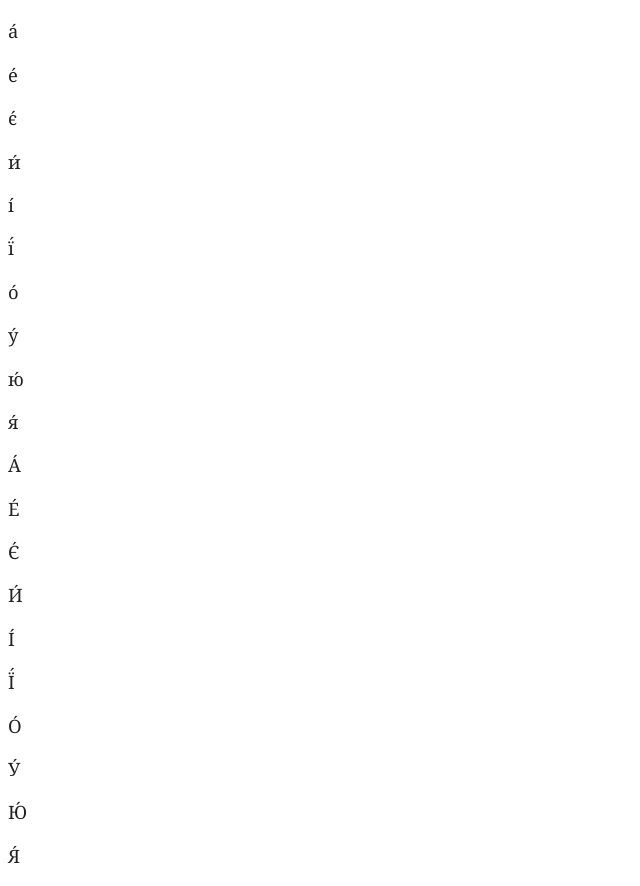
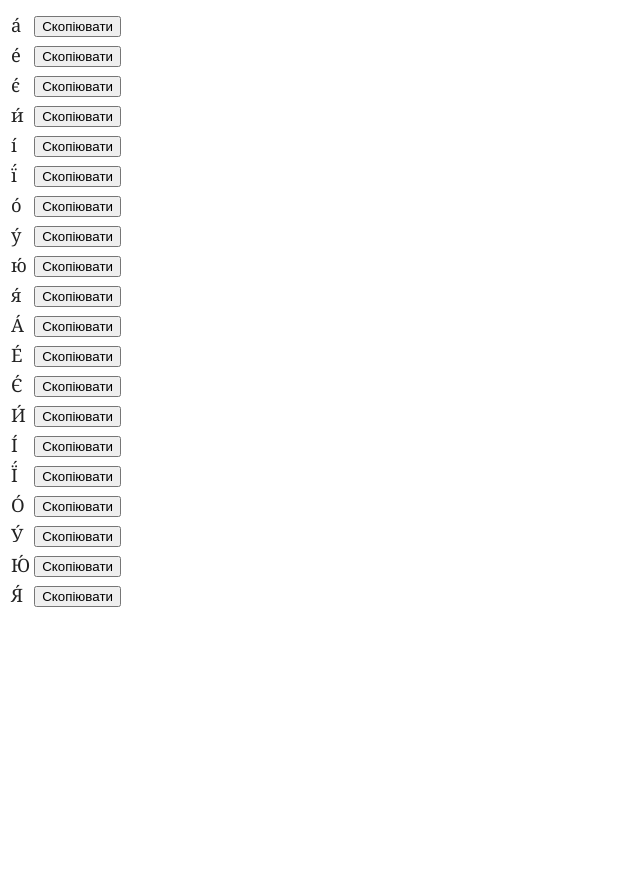
Before and after one commit to mivanchenko/monk, a plain HTML site: page accent/index.html in a window 1280 px wide. Shown: the whole page, without its empty margins (0-640 px from the left). After the commit the page ends 800 px from the top, so only its background shows below. Drawn offline with Linux system fonts and the light colour scheme.

Commit message:
Put the copy buttons on an accent page

```diff
--- a/accent/index.html
+++ b/accent/index.html
@@ -13,27 +13,69 @@
 </head>
 <body>
 
-<p>а́</p>
-<p>е́</p>
-<p>є́</p>
-<p>и́</p>
-<p>і́</p>
-<p>ї́</p>
-<p>о́</p>
-<p>у́</p>
-<p>ю́</p>
-<p>я́</p>
+<table>
+<tr><td><span>а́</span></td><td><button></button></td></tr>
+<tr><td><span>е́</span></td><td><button></button></td></tr>
+<tr><td><span>є́</span></td><td><button></button></td></tr>
+<tr><td><span>и́</span></td><td><button></button></td></tr>
+<tr><td><span>і́</span></td><td><button></button></td></tr>
+<tr><td><span>ї́</span></td><td><button></button></td></tr>
+<tr><td><span>о́</span></td><td><button></button></td></tr>
+<tr><td><span>у́</span></td><td><button></button></td></tr>
+<tr><td><span>ю́</span></td><td><button></button></td></tr>
+<tr><td><span>я́</span></td><td><button></button></td></tr>
+<tr><td><span>А́</span></td><td><button></button></td></tr>
+<tr><td><span>Е́</span></td><td><button></button></td></tr>
+<tr><td><span>Є́</span></td><td><button></button></td></tr>
+<tr><td><span>И́</span></td><td><button></button></td></tr>
+<tr><td><span>І́</span></td><td><button></button></td></tr>
+<tr><td><span>Ї́</span></td><td><button></button></td></tr>
+<tr><td><span>О́</span></td><td><button></button></td></tr>
+<tr><td><span>У́</span></td><td><button></button></td></tr>
+<tr><td><span>Ю́</span></td><td><button></button></td></tr>
+<tr><td><span>Я́</span></td><td><button></button></td></tr>
+</table>
 
-<p>А́</p>
-<p>Е́</p>
-<p>Є́</p>
-<p>И́</p>
-<p>І́</p>
-<p>Ї́</p>
-<p>О́</p>
-<p>У́</p>
-<p>Ю́</p>
-<p>Я́</p>
+<script>
+	let action_text = 'Скопіювати';
+	let result_text = 'Скопійовано!';
 
+	document.querySelectorAll('tr').forEach(function(tr) {
+		let curr_span = null;
+		let curr_button = null;
+		tr.querySelectorAll('span').forEach(function(span) {
+			curr_span = span;
+		});
+		tr.querySelectorAll('button').forEach(function(button) {
+			button.innerHTML = action_text;
+			curr_button = button;
+		});
+		if ( curr_span && curr_button ) {
+			listen(curr_span, curr_button, action_text, result_text);
+		}
+	});
+
+	function listen (span, button, action_text, result_text) {
+		button.addEventListener('click', function(event) {
+			window.getSelection().removeAllRanges();
+			var range = document.createRange();
+			range.selectNode(span);
+			window.getSelection().addRange(range);
+			try {
+				var ok = document.execCommand('copy');
+				var msg = ok ? 'ok' : 'failed';
+				console.log('Copy command was ' + msg);
+				this.innerHTML = result_text;
+				setTimeout(function(){
+					button.innerHTML = action_text;
+					window.getSelection().removeRange(range);
+				}, 3000);
+			} catch(err) {
+				console.log('Oops, unable to copy');
+			}
+			window.getSelection().removeRange(range);
+		});
+	}
+</script>
 </body>
 </html>
```
